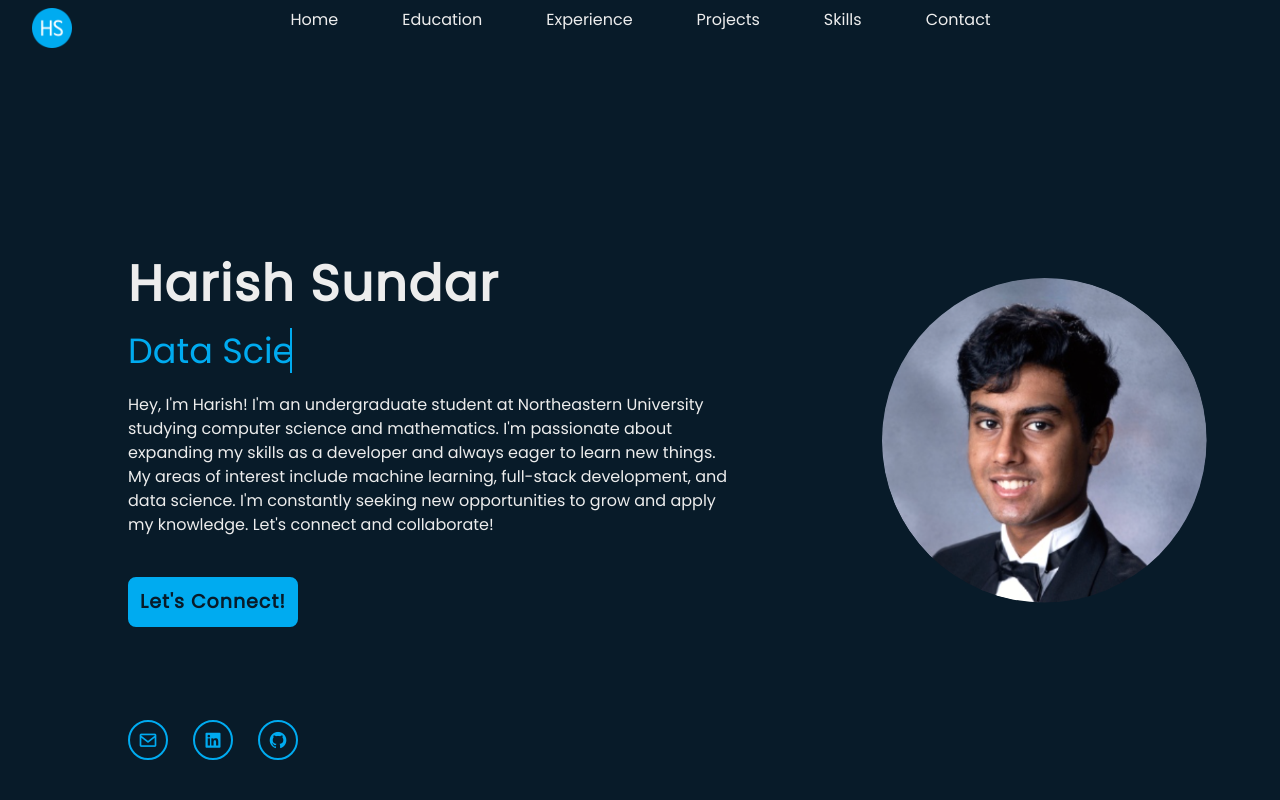
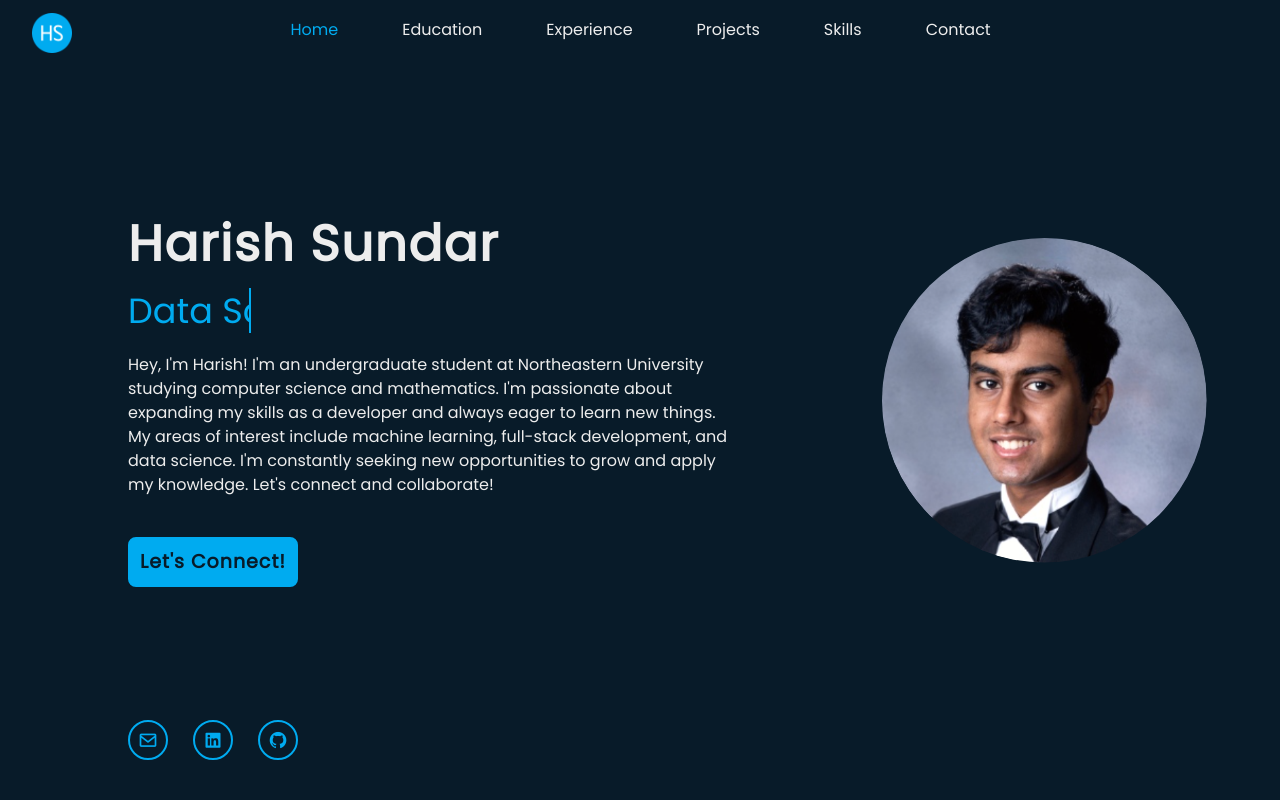
Before and after one commit to harish-sundar/harish-sundar.github.io, a React (Create React App) app: page / in a window 1280 px wide. Shown: the top 800 px of the page. Built offline with nearby package versions, Linux system fonts and the light colour scheme.

Commit message:
added more functionality to navbar

```diff
--- a/src/App.css
+++ b/src/App.css
@@ -11,36 +11,49 @@
 
 }
 
-
-
 header {
   display: flex;
   align-items: center;
   justify-content: space-between;
-  height: 40px;
+  height: 60px;
   padding: 0 2rem;
   background-color: #081b29;
   color:#ededed;
 }
 
-.logo{
+.logo {
   width: 40px;
-  margin-top: 15px;
+  margin-top: 5px;
 }
+
+.navbar {
+  position: fixed;
+  top: 0;
+  left: 0;
+  width: 100%;
+  background-color: #f1f1f1; /* Adjust the background color as needed */
+  z-index: 999; /* Adjust the z-index value as needed */
+}
+
 
 nav a {
   margin: 0 2rem;
   color: #ededed;
+  cursor: pointer;
   text-decoration: none;
-  cursor: pointer;
 }
 
 nav a:hover{
   color: #00abf0;
 }
 
+.active {
+  color: #00abf0;
+}
+
 header .nav-btn {
   padding: 5px;
+  margin-top: 10px;
   cursor: pointer;
   background: transparent;
   border: none;
@@ -696,7 +709,7 @@ h3{
   margin-bottom: 0.75rem;
 }
 .section {
-  width: 90vw;
+  width: 100vw;
   margin: 5rem auto;
   max-width: 1170px;
 }
@@ -710,7 +723,7 @@ h3{
 .section-center {
   margin: 0 auto;
   margin-top: 4rem;
-  width: 80vw;
+  width: 90vw;
   height: 450px;
   max-width: 800px;
   text-align: center;
--- a/src/components/Footer.jsx
+++ b/src/components/Footer.jsx
@@ -8,7 +8,7 @@ const FooterSection = () => {
                 <p>&copy; 2023 | Designed & Built by Harish Sundar | Powered by React </p>
             </div>
             <div class = "footer-icon">
-                <Link to="navbar" spy={true} smooth={true} offset={50}><i class = "bx bx-up-arrow-alt"></i></Link>
+                <Link to="home" spy={true} smooth={true} offset={50}><i class = "bx bx-up-arrow-alt"></i></Link>
             </div>
         </footer>
     );
--- a/src/components/Navbar.jsx
+++ b/src/components/Navbar.jsx
@@ -1,4 +1,4 @@
-import React, { useRef, useState } from 'react';
+import React, { useRef, useState, useEffect } from 'react';
 import { FaBars, FaTimes } from 'react-icons/fa';
 import { Link } from 'react-scroll';
 import logo from '../images/logo_icon.png';
@@ -6,6 +6,7 @@ import logo from '../images/logo_icon.png';
 const NavbarSection = () => {
   const navRef = useRef();
   const [isNavOpen, setIsNavOpen] = useState(false);
+  const [activeSection, setActiveSection] = useState('');
 
   const toggleNavbar = () => {
     setIsNavOpen(!isNavOpen);
@@ -15,27 +16,89 @@ const NavbarSection = () => {
     setIsNavOpen(false);
   };
 
+  const handleSectionVisibility = () => {
+    const sectionElements = document.querySelectorAll('section[id]');
+    for (const section of sectionElements) {
+      const rect = section.getBoundingClientRect();
+      if (rect.top <= 0 && rect.bottom >= 0) {
+        setActiveSection(section.id);
+        break;
+      }
+    }
+  };
+
+  useEffect(() => {
+    window.addEventListener('scroll', handleSectionVisibility);
+    return () => {
+      window.removeEventListener('scroll', handleSectionVisibility);
+    };
+  }, []);
+
   return (
-    <section className= "navbar">
+    <section className="navbar">
       <header className='header'>
-      <img src={logo} alt="Harish Sundar" className='logo' />
+      <Link to="home" spy={true} smooth={true} offset={50} onClick={closeNavbar}>
+        <img src={logo} alt="Harish Sundar" className='logo' style={{cursor: 'pointer'}} />
+      </Link>
         <nav ref={navRef} className={isNavOpen ? 'responsive_nav' : ''}>
-        <Link to="home" spy={true} smooth={true} offset={50} onClick={closeNavbar}>
+          <Link
+            to="home"
+            spy={true}
+            smooth={true}
+            offset={50}
+            onClick={closeNavbar}
+            className={activeSection === 'home' ? 'active' : ''}
+          >
             Home
           </Link>
-        <Link to="education" spy={true} smooth={true} offset={50} onClick={closeNavbar}>
+          <Link
+            to="education"
+            spy={true}
+            smooth={true}
+            offset={50}
+            onClick={closeNavbar}
+            className={activeSection === 'education' ? 'active' : ''}
+          >
             Education
           </Link>
-        <Link to="experience" spy={true} smooth={true} offset={50} onClick={closeNavbar}>
+          <Link
+            to="experience"
+            spy={true}
+            smooth={true}
+            offset={50}
+            onClick={closeNavbar}
+            className={activeSection === 'experience' ? 'active' : ''}
+          >
             Experience
           </Link>
-        <Link to="projects" spy={true} smooth={true} offset={50} onClick={closeNavbar}>
+          <Link
+            to="projects"
+            spy={true}
+            smooth={true}
+            offset={50}
+            onClick={closeNavbar}
+            className={activeSection === 'projects' ? 'active' : ''}
+          >
             Projects
           </Link>
-        <Link to="skills" spy={true} smooth={true} offset={50} onClick={closeNavbar}>
+          <Link
+            to="skills"
+            spy={true}
+            smooth={true}
+            offset={50}
+            onClick={closeNavbar}
+            className={activeSection === 'skills' ? 'active' : ''}
+          >
             Skills
           </Link>
-        <Link to="contact" spy={true} smooth={true} offset={50} onClick={closeNavbar}>
+          <Link
+            to="contact"
+            spy={true}
+            smooth={true}
+            offset={50}
+            onClick={closeNavbar}
+            className={activeSection === 'contact' ? 'active' : ''}
+          >
             Contact
           </Link>
         </nav>
```
Lines whose indentation alone changed are shown as unchanged.
